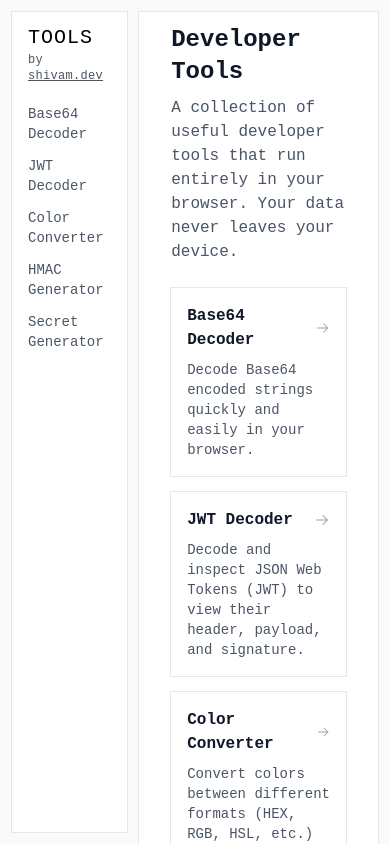
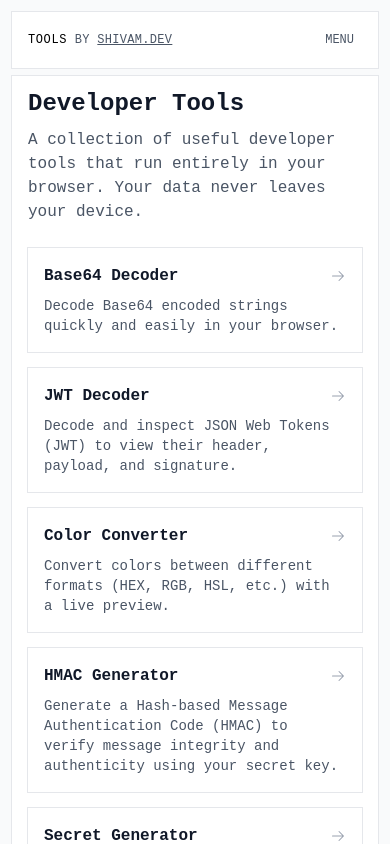
Before and after one commit to scmmishra/tools.shivam.dev, a Vue app: page / in a window 390 px wide. Shown: the top 844 px of the page. Built offline with nearby package versions, Linux system fonts and the light colour scheme.

Commit message:
feat: mobile

```diff
--- a/src/App.vue
+++ b/src/App.vue
@@ -1,5 +1,6 @@
 <script setup lang="ts">
 import Sidebar from "./components/Sidebar.vue";
+import NavBar from "./components/NavBar.vue";
 import CommandPalette from "./components/CommandPalette.vue";
 import { ref, onMounted, onUnmounted } from "vue";
 import { tools } from "./tools";
@@ -29,11 +30,13 @@ onUnmounted(() => {
 </script>
 
 <template>
-  <div class="flex bg-gray-50">
-    <Sidebar />
+  <div class="flex flex-wrap bg-gray-50">
+    <Sidebar class="hidden sm:grid" />
     <main
-      class="basis-0 flex-grow-[999] [min-inline-size_50%] min-h-screen p-3"
+      class="basis-0 flex-grow-[999] min-h-screen p-3"
+      style="min-inline-size: 60%"
     >
+      <NavBar class="sm:hidden mb-2" />
       <div class="bg-white outline outline-gray-200 h-full px-4 py-3">
         <RouterView />
       </div>
--- /dev/null
+++ b/src/components/NavBar.vue
@@ -0,0 +1,38 @@
+<script setup lang="ts">
+import { tools } from "../tools";
+import { useToggle } from "@vueuse/core";
+
+const [isOpen, toggle] = useToggle();
+</script>
+<template>
+  <header class="grid basis-64 bg-white outline outline-gray-200 px-4 py-3">
+    <div class="flex items-center justify-between">
+      <RouterLink to="/" class="text-xs font-medium uppercase tracking-wider">
+        Tools
+        <span class="text-xs tracking-wide text-gray-600 mb-4">
+          by <a class="underline" href="https://shivam.dev">shivam.dev</a>
+        </span>
+      </RouterLink>
+      <button
+        @click="() => toggle()"
+        type="button"
+        class="lg:hidden p-2 text-gray-600 hover:text-gray-900 transition-colors text-xs uppercase"
+      >
+        Menu
+      </button>
+    </div>
+
+    <section :class="{ hidden: !isOpen }">
+      <nav class="space-y-1 -mx-2 mt-3">
+        <RouterLink
+          v-for="tool in tools"
+          :to="`/${tool.slug}`"
+          class="block px-2 py-1 text-xs text-gray-600 hover:text-gray-900 hover:bg-gray-50"
+          active-class="text-gray-900 bg-gray-50 outline outline-gray-100"
+        >
+          {{ tool.title }}
+        </RouterLink>
+      </nav>
+    </section>
+  </header>
+</template>
--- a/src/pages/index.vue
+++ b/src/pages/index.vue
@@ -7,7 +7,7 @@ import { tools } from "../tools";
 </script>
 
 <template>
-  <div class="max-w-3xl px-4">
+  <div class="max-w-3xl">
     <div class="space-y-6">
       <div class="space-y-2">
         <h1 class="text-2xl font-bold text-gray-900">Developer Tools</h1>
```
